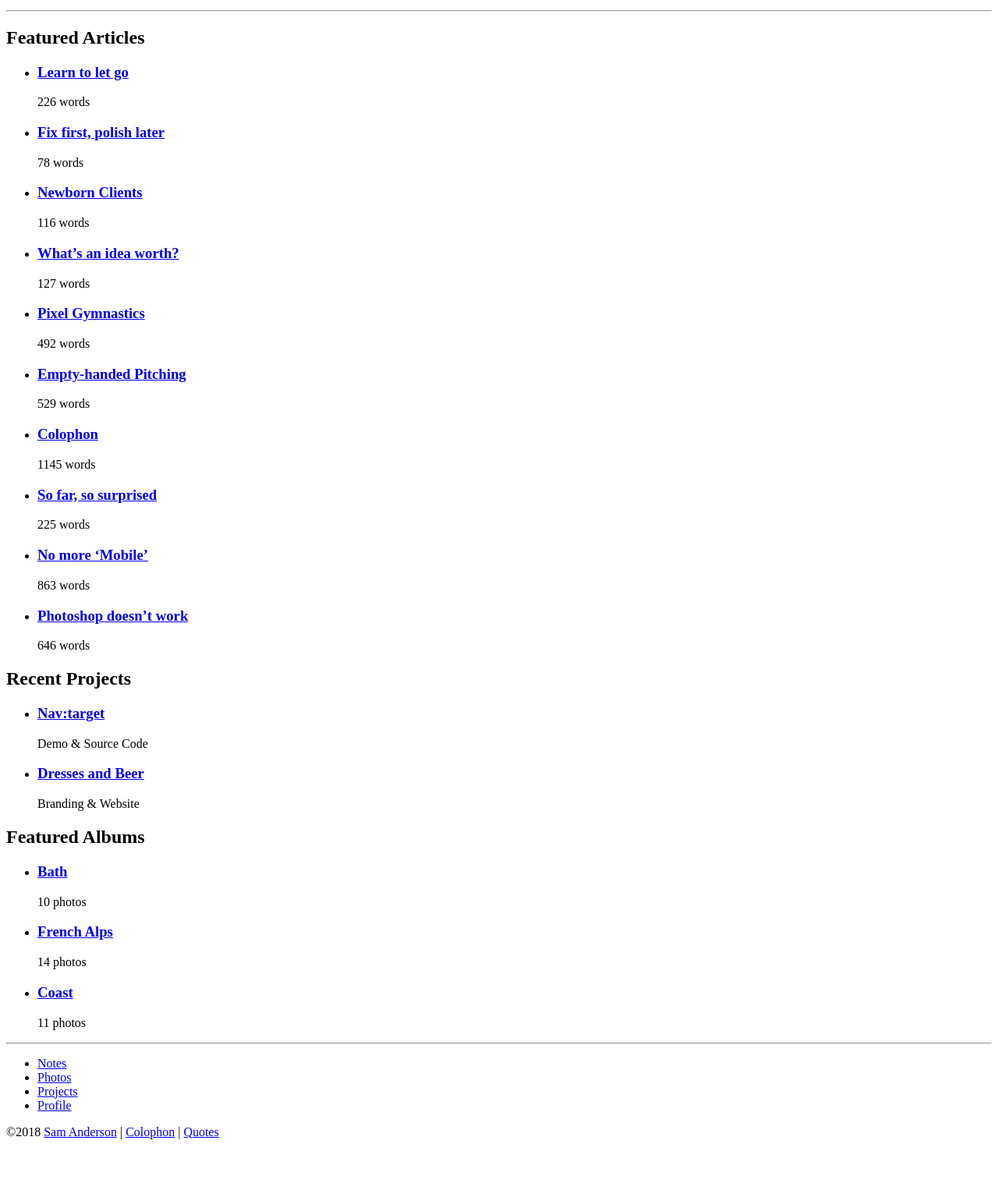
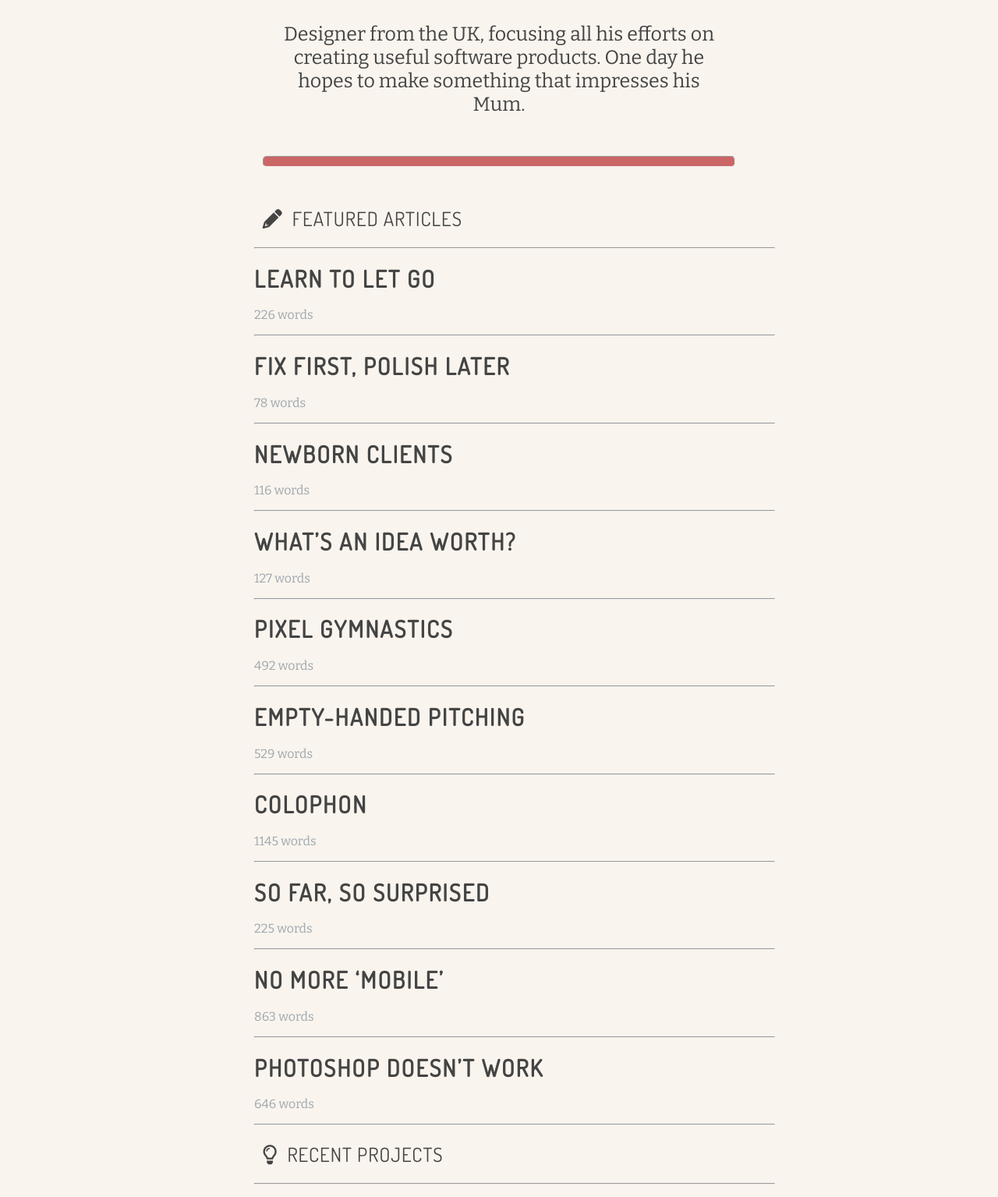
Before and after one commit to Ketki-Keni/mc1-sam-anderson-portfolio, a plain HTML site: page index.html in a window 1280 px wide. Shown: the part 669-2204 px from the top of the page at 78% size. Before the commit the page ends 2146 px from the top, so only its background shows below. Drawn offline with nearby package versions, Linux system fonts and the light colour scheme.

Commit message:
completed html and css code
Signed-off-by: Ketki Keni <sketki220@gmail.com>

```diff
--- a/css/style.css
+++ b/css/style.css
@@ -1 +1,105 @@
-/* Write CSS code here */
+body{
+   background-color: #F9F4ED;
+}
+.center{
+    text-align: center;
+}
+.profile-image{
+    margin-left: 36%;
+    width: 330px;
+    height: 360px;
+}
+.top-bar{
+    font-family: 'Dosis';
+    font-weight: bold;
+    background-color: #c66;
+    padding: 10px;
+    font-size: 18px;
+    color:#F9F4ED;
+    margin-left: 27%;
+    margin-right: 27%;
+    border-radius: 5px;
+    text-align: center;
+    letter-spacing: 2px;
+}
+.line{
+    background-color: #c66;
+    padding: 6px;
+    margin-top: 4%;
+    margin-bottom: 4%;
+    margin-left: 26%;
+    margin-right: 26%;
+    border-radius: 5px;
+}
+span{
+    color: #444;
+    font-family: 'Caveat';
+    border: 3px solid #444;
+    margin-left: 24%;
+    padding: 2px;
+    padding-left: 15px;
+    padding-right: 15px;
+    border-radius: 12%;
+    border-width: 6px;
+
+}
+.name{
+    font-family: 'Dosis';
+    font-size: 80px;
+    font-weight: 700;
+    text-align: center;
+    color: #444;
+    letter-spacing: 2px;
+}
+.bio{
+    text-align: center;
+    font-family: 'Bitter';
+    font-size: 25px;
+    margin-left: 27%;
+    margin-right: 27%;
+    color: #444;
+}
+h2{
+    margin-left: 26%;
+    font-size: 25px;
+    font-family: 'Dosis';
+    color: #444;
+    font-weight: lighter;
+    letter-spacing: 1px;
+}
+h3 a{
+    font-size: 30px;
+    font-family: 'Dosis';
+    color: #444;
+    font-weight: bolder;
+    letter-spacing: 2px;
+}
+ul{
+    list-style-type: none;
+    margin-left: 22%;
+    margin-right: 22%;
+}
+li{
+    color: #444;
+}
+.aside a{
+    font-size: 25px;
+    color: #444;
+    font-family: 'Dosis';
+    font-weight: bold;
+    letter-spacing: 2px;
+}
+p{
+    font-family: 'Bitter';
+    color: rgb(158, 167, 175);
+}
+footer p{
+    margin-left: 25%;
+    color: #444;
+    font-size: 18px;
+    font-family: 'Bitter';
+    margin-bottom: 5%;
+}
+footer a{
+    color: #444;
+}
--- a/index.html
+++ b/index.html
@@ -3,107 +3,156 @@
 
 <head>
     <title>My Name - Designer of Internets</title>
+    <link href="https://fonts.googleapis.com" rel="preconnect">
+    <link crossorigin href="https://fonts.gstatic.com" rel="preconnect">
+    <link href="https://fonts.googleapis.com/css2?family=Open+Sans:ital,wght@0,300;0,400;0,500;1,300&display=swap"
+          rel="stylesheet">
+    <link href='https://fonts.googleapis.com/css?family=Caveat' rel='stylesheet'>
+    <link href='https://fonts.googleapis.com/css?family=Dosis' rel='stylesheet'>
+    <link href='https://fonts.googleapis.com/css?family=Bitter' rel='stylesheet'>
+    <link href="https://cdnjs.cloudflare.com/ajax/libs/font-awesome/6.1.1/css/all.min.css" rel="stylesheet">
+    <link href="css/style.css" rel="stylesheet"/>
 </head>
 
 <body>
     <div>
-        <h1>sam</h1>
+        <h1><span>sam</span></h1>
     </div>
     <div>
-        <img src="./assets/city-sam-mountain.png" alt="city-sam-mountain">
-        <div>Logically Minded // Creative At Heart</div>
-        <h1>Sam Anderson</h1>
-        <p>Designer from the UK, focusing all his efforts on creating useful software products. One day he hopes to make something that impresses his Mum.</p>
-        <hr/>
+        <img alt="city-sam-mountain" class="profile-image" src="./assets/city-sam-mountain.png">
+        <div class="top-bar">LOGICALLY MINDED // CREATIVE AT HEART</div>
+        <h1 class="name">SAM ANDERSON</h1>
+        <p class="bio">Designer from the UK, focusing all his efforts on creating useful software products. One day he
+            hopes to make something that impresses his Mum.</p>
+        <hr class="line"/>
         <section>
-            <h2><i></i>Featured Articles</h2>
+            <h2><i class="fa-solid fa-pencil"></i>&nbsp; FEATURED ARTICLES</h2>
+
             <ul>
+                <hr/>
                 <li>
-                    <h3><a href="/notes/learn-to-let-go">Learn to let go</a></h3>
+                    <h3><a href="/notes/learn-to-let-go" style="text-decoration: none;">LEARN TO LET GO</a></h3>
                     <p>226 words </p>
                 </li>
+                <hr/>
                 <li>
-                    <h3><a href="/notes/fix-first-polish-later">Fix first, polish later</a></h3>
+                    <h3><a href="/notes/fix-first-polish-later" style="text-decoration: none;">FIX FIRST, POLISH
+                        LATER</a></h3>
                     <p>78 words </p>
                 </li>
+                <hr/>
                 <li>
-                    <h3><a href="/notes/newborn-clients">Newborn Clients</a></h3>
+                    <h3><a href="/notes/newborn-clients" style="text-decoration: none;">NEWBORN CLIENTS</a></h3>
                     <p>116 words </p>
                 </li>
+                <hr/>
                 <li>
-                    <h3><a href="/notes/whats-an-idea-worth">What&#8217;s an idea worth?</a></h3>
+                    <h3><a href="/notes/whats-an-idea-worth" style="text-decoration: none;">WHAT&#8217;S AN IDEA
+                        WORTH?</a></h3>
                     <p>127 words </p>
                 </li>
+                <hr/>
                 <li>
-                    <h3><a href="/notes/pixel-gymnastics">Pixel Gymnastics</a></h3>
+                    <h3><a href="/notes/pixel-gymnastics" style="text-decoration: none;">PIXEL GYMNASTICS</a></h3>
                     <p>492 words </p>
                 </li>
+                <hr/>
                 <li>
-                    <h3><a href="/notes/empty-handed-pitching">Empty-handed Pitching</a></h3>
+                    <h3><a href="/notes/empty-handed-pitching" style="text-decoration: none;">EMPTY-HANDED PITCHING</a>
+                    </h3>
                     <p>529 words </p>
                 </li>
+                <hr/>
                 <li>
-                    <h3><a href="/notes/colophon">Colophon</a></h3>
+                    <h3><a href="/notes/colophon" style="text-decoration: none;">COLOPHON</a></h3>
                     <p>1145 words </p>
                 </li>
+                <hr/>
                 <li>
-                    <h3><a href="/notes/so-far-so-surprised">So far, so surprised</a></h3>
+                    <h3><a href="/notes/so-far-so-surprised" style="text-decoration: none;">SO FAR, SO SURPRISED</a>
+                    </h3>
                     <p>225 words</p>
                 </li>
+                <hr/>
                 <li>
-                    <h3><a href="/notes/no-more-mobile">No more &#8216;Mobile&#8217;</a></h3>
+                    <h3><a href="/notes/no-more-mobile" style="text-decoration: none;">NO MORE &#8216;MOBILE&#8217;</a>
+                    </h3>
                     <p>863 words </p>
                 </li>
+                <hr/>
                 <li>
-                    <h3><a href="/notes/photoshop-doesnt-work">Photoshop doesn&#8217;t work</a></h3>
+                    <h3><a href="/notes/photoshop-doesnt-work" style="text-decoration: none;">PHOTOSHOP DOESN&#8217;T
+                        WORK</a></h3>
                     <p>646 words </p>
                 </li>
+                <hr/>
             </ul>
         </section>
         <section>
-            <h2><i></i>Recent Projects</h2>
+            <h2><i class="fa-regular fa-lightbulb"></i>&nbsp; RECENT PROJECTS</h2>
             <ul>
+                <hr/>
                 <li>
-                    <h3><a href="/projects/nav-target">Nav:target</a></h3>
+                    <h3><a href="/projects/nav-target" style="text-decoration: none;">NAV:TARGET</a></h3>
                     <p>Demo & Source Code</p>
                 </li>
+                <hr/>
                 <li>
-                    <h3><a href="/projects/dresses-and-beer">Dresses and Beer</a></h3>
+                    <h3><a href="/projects/dresses-and-beer" style="text-decoration: none;">DRESSES AND BEER</a></h3>
                     <p>Branding & Website</p>
                 </li>
+                <hr/>
             </ul>
         </section>
         <section>
-            <h2><i></i>Featured Albums</h2>
+            <h2><i class="fa-solid fa-camera-retro"></i>&nbsp; FEATURED ALBUMS</h2>
             <ul>
+                <hr/>
                 <li>
-                    <h3><a href="/photos/bath">Bath</a></h3>
+                    <h3><a href="/photos/bath" style="text-decoration: none;">BATH</a></h3>
                     <p>10 photos</p>
                 </li>
+                <hr/>
                 <li>
-                    <h3><a href="/photos/alps">French Alps</a></h3>
+                    <h3><a href="/photos/alps" style="text-decoration: none;">FRENCH ALPS</a></h3>
                     <p>14 photos</p>
                 </li>
+                <hr/>
                 <li>
-                    <h3><a href="/photos/coast">Coast</a></h3>
+                    <h3><a href="/photos/coast" style="text-decoration: none;">COAST</a></h3>
                     <p>11 photos</p>
                 </li>
+                <hr/>
             </ul>
+
         </section>
     </div>
-    <hr/>
+    <hr class="line"/>
     <aside>
         <nav role="navigation">
-            <ul>
-                <li><a href="/notes"><i></i>Notes</a></li>
-                <li><a href="/photos"><i></i>Photos</a></li>
-                <li><a href="/projects"><i></i>Projects</a></li>
-                <li><a href="/about"><i></i>Profile</a></li>
+            <ul class="aside">
+                <hr/>
+                <li><a href="/notes" style="text-decoration: none;"><i class="fa-solid fa-pencil"></i>&nbsp; NOTES</a>
+                </li>
+                <hr/>
+                <li><a href="/photos" style="text-decoration: none;"><i class="fa-solid fa-camera-retro"></i>&nbsp;
+                    PHOTOS</a></li>
+                <hr/>
+                <li><a href="/projects" style="text-decoration: none;"><i class="fa-regular fa-lightbulb"></i>&nbsp;
+                    PROJECTS</a></li>
+                <hr/>
+                <li><a href="/about" style="text-decoration: none;"><i class="fa-solid fa-user"></i>&nbsp; PROFILE</a>
+                </li>
+                <hr/>
             </ul>
+
         </nav>
     </aside>
+    <br/>
     <footer>
-        <p>©2018&#160;<a href="/">Sam Anderson</a> | <a href="/colophon">Colophon</a> | <a href="/quotes">Quotes</a></p>
+        <p>©2018&#160;<a href="/" style="text-decoration: none;">Sam Anderson</a> | <a href="/colophon"
+                                                                                       style="text-decoration: none;">Colophon</a> |
+            <a href="/quotes" style="text-decoration: none;">Quotes</a></p>
     </footer>
 </body>
 
```
